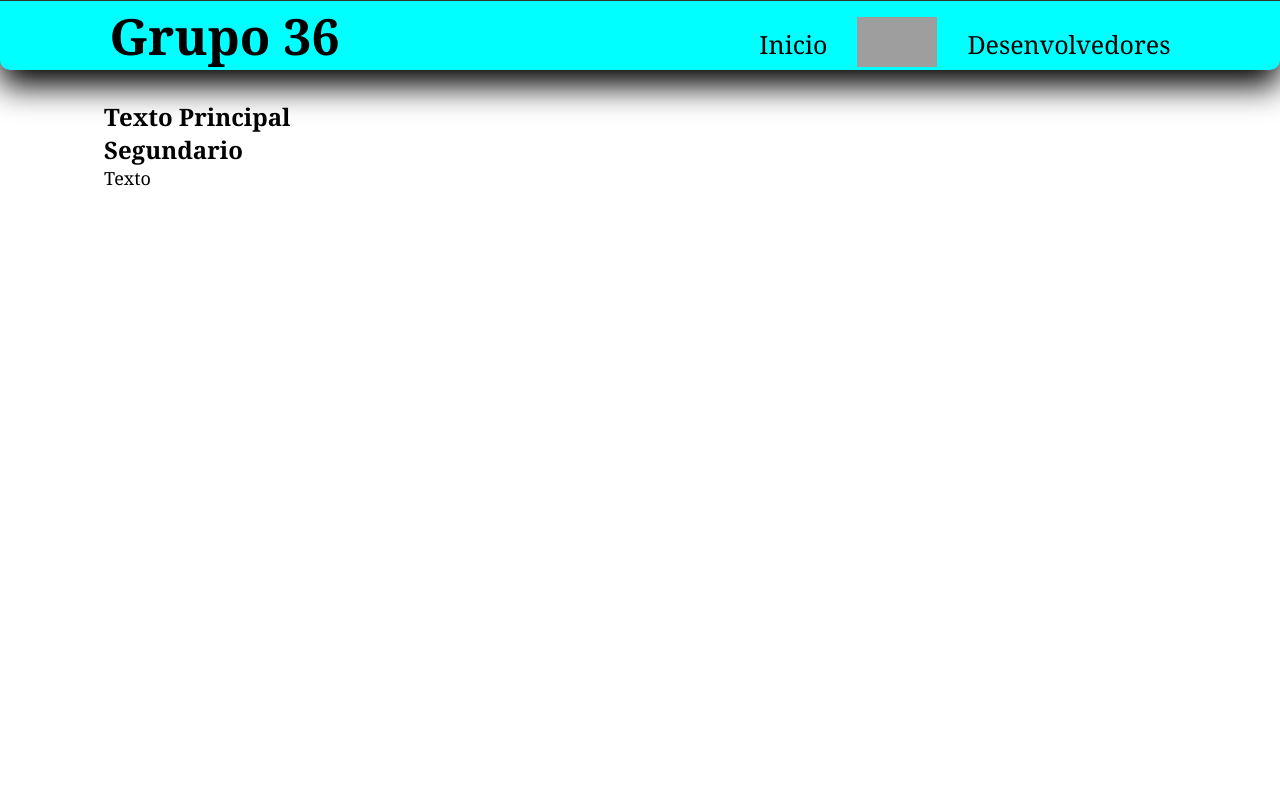
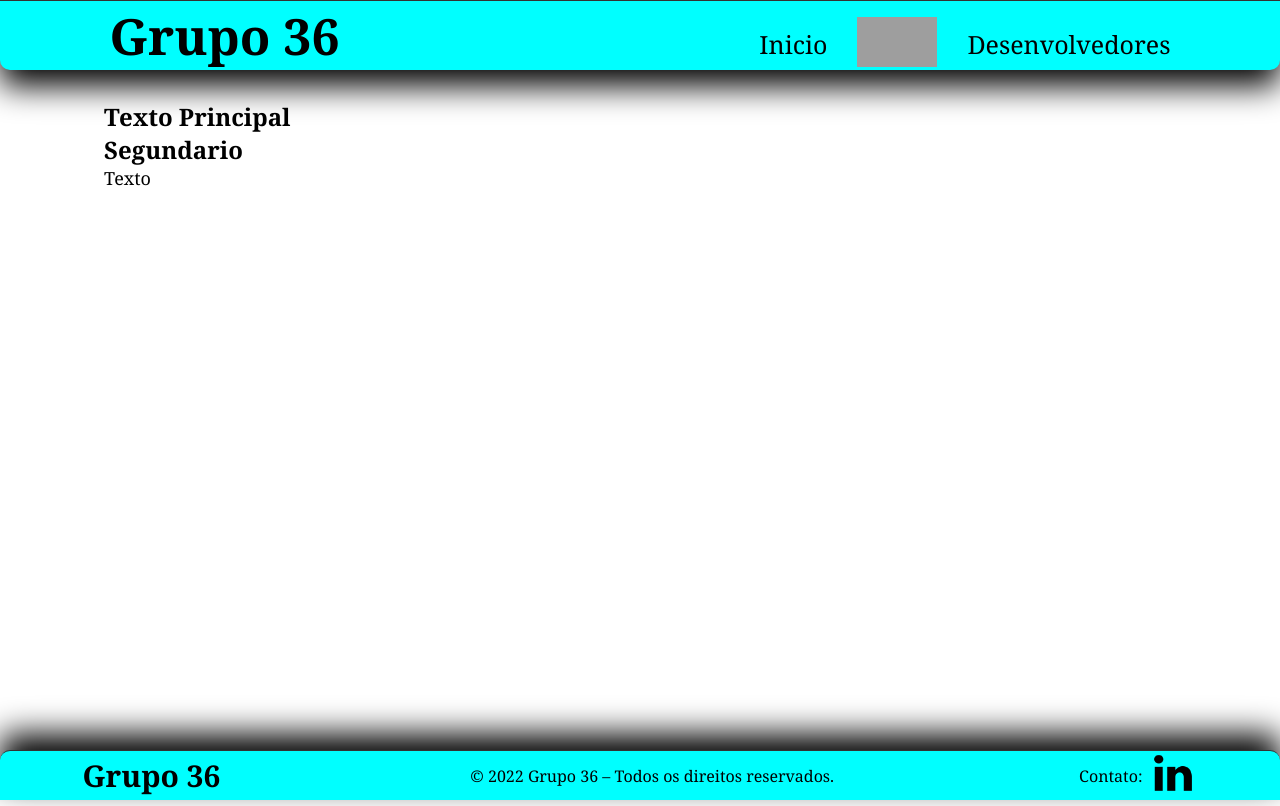
Before and after one commit to GGCORDEIRO/Grupo_36, a plain HTML site: page paginas/tema.html in a window 1280 px wide. Shown: the top 806 px of the page. Drawn offline with Linux system fonts and the light colour scheme; grey boxes are pictures that could not be loaded.

Commit message:
Update tema.html

```diff
--- a/paginas/tema.html
+++ b/paginas/tema.html
@@ -44,9 +44,10 @@
 
             </section>
         </main>
+    </div>
 
     <!--Fim da Página-->
-        <footer class="footer" style="position: absolute; bottom: -200px;">
+    <footer class="footer">
         <div class="footer-logo">
             <a href="#" class="nome-logo-footer" title="Grupo 36"><b>Grupo 36</b></a>
         </div>
@@ -60,6 +61,5 @@
             </ul>
         </div>
     </footer>
-    </div>
 </body>
 </html>
```
Lines whose indentation alone changed are shown as unchanged.
